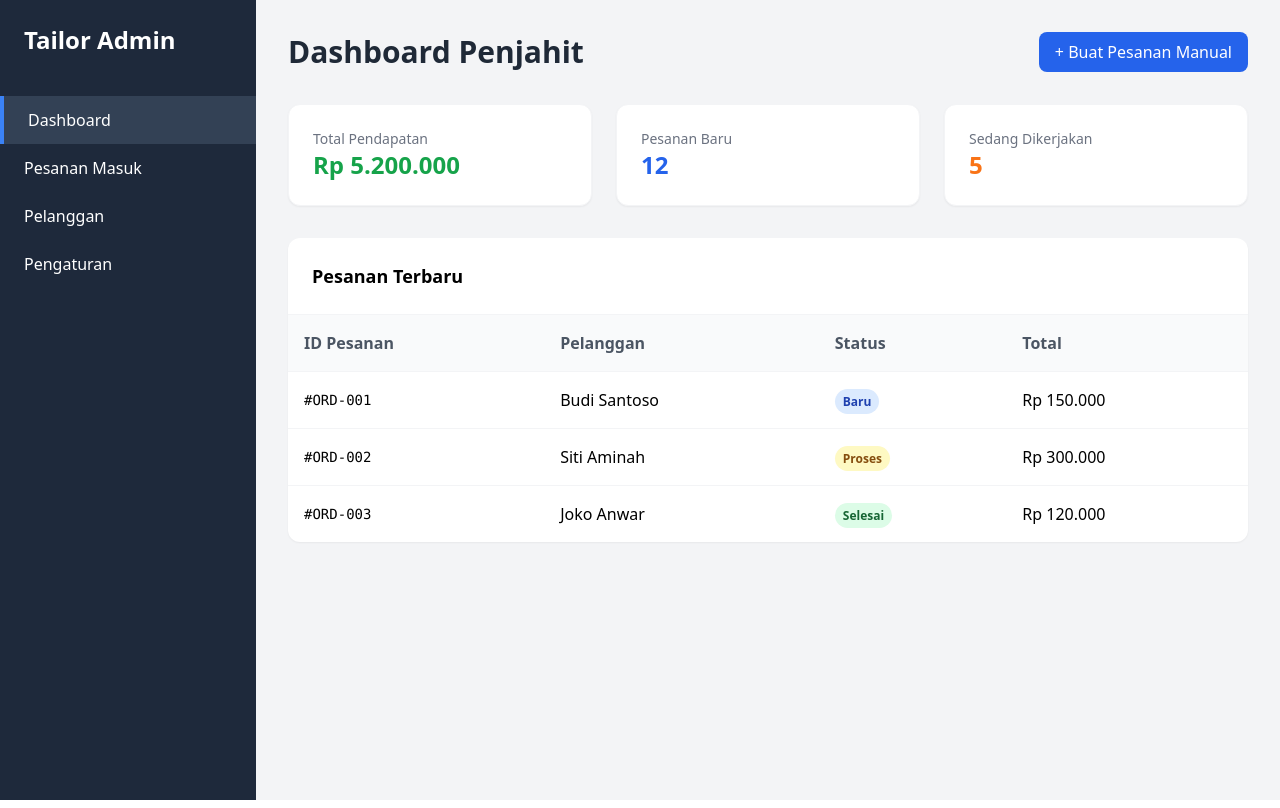
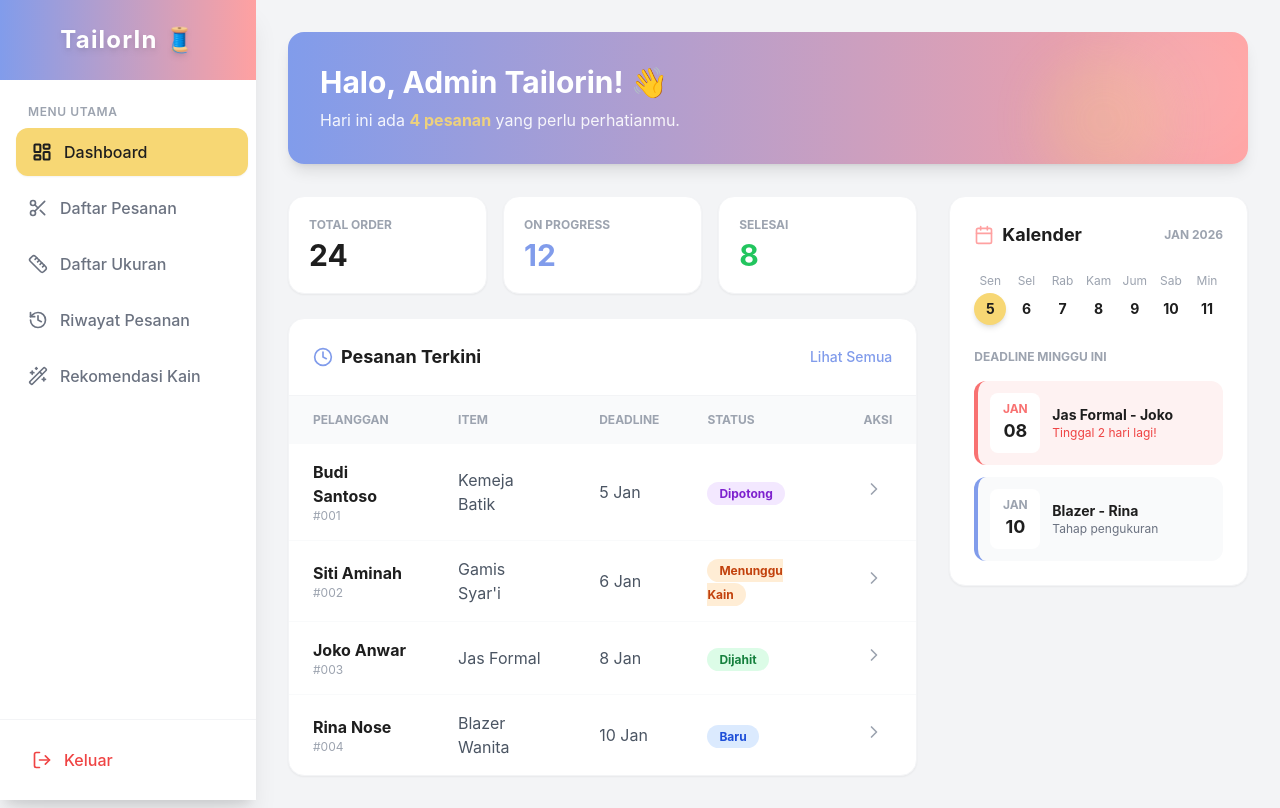
Before and after one commit to humam-ashaq/tailorin-frontend, a SvelteKit app: page /admin in a window 1280 px wide. Built offline with nearby package versions, Linux system fonts and the light colour scheme.

Commit message:
refactor: setup admin page & installing lucide-svelte for icon

```diff
--- a/package.json
+++ b/package.json
@@ -22,5 +22,8 @@
 		"tailwindcss": "^3.4.9",
 		"typescript": "^5.9.3",
 		"vite": "^7.1.10"
+	},
+	"dependencies": {
+		"lucide-svelte": "^0.562.0"
 	}
 }
--- a/src/routes/(customer)/+layout.svelte
+++ b/src/routes/(customer)/+layout.svelte
@@ -1,12 +1,6 @@
 <script lang="ts">
-	import favicon from '$lib/assets/favicon.svg';
-
 	let { children } = $props(); // Syntax baru Svelte 5 untuk mengambil konten halaman
 </script>
-
-<svelte:head>
-	<link rel="icon" href="{favicon}" />
-</svelte:head>
 
 <div class="min-h-screen flex flex-col font-sans text-gray-900 bg-gray-50">
 	<nav class="bg-white shadow-sm sticky top-0 z-50">
--- a/src/routes/+layout.svelte
+++ b/src/routes/+layout.svelte
@@ -1,6 +1,11 @@
 <script lang="ts">
+    import favicon from '$lib/assets/favicon.svg';
 	import '../app.css';
 	let { children } = $props();
 </script>
 
+<svelte:head>
+	<link rel="icon" href="{favicon}" />
+</svelte:head>
+
 {@render children()}
--- /dev/null
+++ b/src/routes/admin/+layout.svelte
@@ -0,0 +1,67 @@
+<script lang="ts">
+	import { page } from '$app/stores';
+	import {
+		LayoutDashboard,
+		Scissors,
+		Ruler,
+		History,
+		Wand2, // Ikon untuk AI/Magic
+		LogOut,
+		Menu
+	} from 'lucide-svelte';
+
+	let { children } = $props();
+
+	// Menu Navigasi Sesuai Proposal & Request
+	const menus = [
+		{ name: 'Dashboard', href: '/admin', icon: LayoutDashboard },
+		{ name: 'Daftar Pesanan', href: '/admin/orders', icon: Scissors }, // Manajemen Pesanan [cite: 68]
+		{ name: 'Daftar Ukuran', href: '/admin/measurements', icon: Ruler }, // Sentralisasi Data Pelanggan [cite: 154]
+		{ name: 'Riwayat Pesanan', href: '/admin/history', icon: History },
+		{ name: 'Rekomendasi Kain', href: '/admin/fabric-ai', icon: Wand2 } // Fitur Unggulan AI [cite: 58]
+	];
+</script>
+
+<div class="flex min-h-screen bg-t-gray text-t-dark font-sans">
+	<aside class="w-64 bg-white shadow-xl hidden md:flex flex-col fixed h-full z-10">
+		<div class="h-20 flex items-center justify-center bg-gradient-to-r from-t-blue to-t-pink">
+			<h1 class="text-white text-2xl font-bold tracking-wider drop-shadow-md">
+				TailorIn 🧵
+			</h1>
+		</div>
+
+		<nav class="flex-1 py-6 px-3 space-y-2">
+			<p class="px-4 text-xs font-semibold text-gray-400 uppercase tracking-wider mb-2">Menu Utama</p>
+
+			{#each menus as menu}
+				{@const isActive = $page.url.pathname === menu.href}
+				<a
+					href={menu.href}
+					class="flex items-center gap-3 px-4 py-3 rounded-xl transition-all duration-200 font-medium
+					{isActive
+						? 'bg-t-yellow text-t-dark shadow-sm translate-x-1'
+						: 'text-gray-500 hover:bg-gray-50 hover:text-t-blue'}"
+				>
+					<menu.icon size={20} strokeWidth={isActive ? 2.5 : 2} />
+					{menu.name}
+				</a>
+			{/each}
+		</nav>
+
+		<div class="p-4 border-t border-gray-100">
+			<button class="flex items-center gap-3 px-4 py-3 w-full text-left text-red-500 hover:bg-red-50 rounded-xl transition">
+				<LogOut size={20} />
+				<span class="font-medium">Keluar</span>
+			</button>
+		</div>
+	</aside>
+
+	<main class="flex-1 md:ml-64 p-8 overflow-y-auto">
+		<div class="md:hidden flex items-center justify-between mb-6 bg-white p-4 rounded-xl shadow-sm">
+			<span class="font-bold text-t-blue">TailorIn Admin</span>
+			<button class="p-2 bg-gray-100 rounded-lg"><Menu size={20}/></button>
+		</div>
+
+		{@render children()}
+	</main>
+</div>
--- a/src/routes/admin/+page.svelte
+++ b/src/routes/admin/+page.svelte
@@ -1,76 +1,155 @@
 <script lang="ts">
-	// Data dummy untuk contoh
-	let pesanan = [
-		{ id: '#ORD-001', nama: 'Budi Santoso', status: 'Baru', total: 'Rp 150.000' },
-		{ id: '#ORD-002', nama: 'Siti Aminah', status: 'Proses', total: 'Rp 300.000' },
-		{ id: '#ORD-003', nama: 'Joko Anwar', status: 'Selesai', total: 'Rp 120.000' }
+	import { Calendar, Clock, ChevronRight, MoreHorizontal } from 'lucide-svelte';
+
+	// Data Dummy (Nanti kita ganti pakai database)
+	let orders = [
+		{ id: '#001', client: 'Budi Santoso', item: 'Kemeja Batik', date: '5 Jan', status: 'Dipotong' },
+		{ id: '#002', client: 'Siti Aminah', item: 'Gamis Syar\'i', date: '6 Jan', status: 'Menunggu Kain' },
+		{ id: '#003', client: 'Joko Anwar', item: 'Jas Formal', date: '8 Jan', status: 'Dijahit' },
+		{ id: '#004', client: 'Rina Nose', item: 'Blazer Wanita', date: '10 Jan', status: 'Baru' },
 	];
+
+	// Helper warna status
+	const statusColor = (s: string) => {
+		if (s === 'Baru') return 'bg-blue-100 text-blue-700';
+		if (s === 'Menunggu Kain') return 'bg-orange-100 text-orange-700';
+		if (s === 'Dipotong') return 'bg-purple-100 text-purple-700';
+		return 'bg-green-100 text-green-700'; // Dijahit/Selesai
+	};
+
+    // Generate tanggal untuk Kalender Dummy (7 hari ke depan)
+    let today = new Date();
+    let dates = Array.from({length: 7}, (_, i) => {
+        let d = new Date();
+        d.setDate(today.getDate() + i);
+        return {
+            day: d.toLocaleDateString('id-ID', { weekday: 'short' }),
+            date: d.getDate(),
+            active: i === 0 // Hari ini aktif
+        };
+    });
 </script>
 
-<div class="flex min-h-screen bg-gray-100">
-	<aside class="w-64 bg-slate-800 text-white hidden md:block">
-		<div class="p-6">
-			<h2 class="text-2xl font-bold">Tailor Admin</h2>
+<div class="relative overflow-hidden rounded-2xl bg-gradient-to-r from-t-blue to-t-pink p-8 text-white shadow-lg mb-8">
+	<div class="relative z-10">
+		<h2 class="text-3xl font-bold mb-2">Halo, Admin Tailorin! 👋</h2>
+		<p class="opacity-90">Hari ini ada <span class="font-bold text-t-yellow">4 pesanan</span> yang perlu perhatianmu.</p>
 	</div>
-		<nav class="mt-4">
-			<a href="/admin" class="block py-3 px-6 bg-slate-700 border-l-4 border-blue-500">Dashboard</a>
-			<a href="/admin/orders" class="block py-3 px-6 hover:bg-slate-700 transition">Pesanan Masuk</a>
-			<a href="/admin/customers" class="block py-3 px-6 hover:bg-slate-700 transition">Pelanggan</a>
-			<a href="/admin/settings" class="block py-3 px-6 hover:bg-slate-700 transition">Pengaturan</a>
-		</nav>
-	</aside>
-
-	<main class="flex-1 p-8">
-		<div class="flex justify-between items-center mb-8">
-			<h1 class="text-3xl font-bold text-gray-800">Dashboard Penjahit</h1>
-			<button class="bg-blue-600 text-white px-4 py-2 rounded-lg hover:bg-blue-700">
-				+ Buat Pesanan Manual
-			</button>
+    <div class="absolute -right-10 -top-10 w-48 h-48 bg-white opacity-10 rounded-full blur-2xl"></div>
+    <div class="absolute right-20 bottom-[-20px] w-32 h-32 bg-t-yellow opacity-20 rounded-full blur-xl"></div>
 </div>
 
-		<div class="grid grid-cols-1 md:grid-cols-3 gap-6 mb-8">
-			<div class="bg-white p-6 rounded-xl shadow-sm border border-gray-100">
-				<p class="text-gray-500 text-sm">Total Pendapatan</p>
-				<p class="text-2xl font-bold text-green-600">Rp 5.200.000</p>
+<div class="grid grid-cols-1 lg:grid-cols-3 gap-8">
+
+	<div class="lg:col-span-2 space-y-6">
+        <div class="grid grid-cols-3 gap-4">
+            <div class="bg-white p-5 rounded-2xl shadow-sm border border-gray-100">
+                <p class="text-gray-400 text-xs font-bold uppercase">Total Order</p>
+                <p class="text-3xl font-bold text-t-dark mt-1">24</p>
             </div>
-			<div class="bg-white p-6 rounded-xl shadow-sm border border-gray-100">
-				<p class="text-gray-500 text-sm">Pesanan Baru</p>
-				<p class="text-2xl font-bold text-blue-600">12</p>
+            <div class="bg-white p-5 rounded-2xl shadow-sm border border-gray-100">
+                <p class="text-gray-400 text-xs font-bold uppercase">On Progress</p>
+                <p class="text-3xl font-bold text-t-blue mt-1">12</p>
             </div>
-			<div class="bg-white p-6 rounded-xl shadow-sm border border-gray-100">
-				<p class="text-gray-500 text-sm">Sedang Dikerjakan</p>
-				<p class="text-2xl font-bold text-orange-500">5</p>
+            <div class="bg-white p-5 rounded-2xl shadow-sm border border-gray-100">
+                <p class="text-gray-400 text-xs font-bold uppercase">Selesai</p>
+                <p class="text-3xl font-bold text-green-500 mt-1">8</p>
             </div>
         </div>
 
-		<div class="bg-white rounded-xl shadow-sm overflow-hidden">
-			<div class="p-6 border-b border-gray-100">
-				<h3 class="font-bold text-lg">Pesanan Terbaru</h3>
+		<div class="bg-white rounded-2xl shadow-sm border border-gray-100 overflow-hidden">
+			<div class="p-6 border-b border-gray-100 flex justify-between items-center">
+				<h3 class="font-bold text-lg text-t-dark flex items-center gap-2">
+                    <Clock size={20} class="text-t-blue"/>
+                    Pesanan Terkini
+                </h3>
+				<a href="/admin/orders" class="text-sm text-t-blue font-medium hover:underline">Lihat Semua</a>
 			</div>
+
+            <div class="overflow-x-auto">
                 <table class="w-full text-left">
-				<thead class="bg-gray-50 text-gray-600">
+                    <thead class="bg-gray-50 text-gray-400 text-xs uppercase font-semibold">
                         <tr>
-						<th class="p-4">ID Pesanan</th>
-						<th class="p-4">Pelanggan</th>
-						<th class="p-4">Status</th>
-						<th class="p-4">Total</th>
+                            <th class="px-6 py-4">Pelanggan</th>
+                            <th class="px-6 py-4">Item</th>
+                            <th class="px-6 py-4">Deadline</th>
+                            <th class="px-6 py-4">Status</th>
+                            <th class="px-6 py-4">Aksi</th>
                         </tr>
                     </thead>
-				<tbody>
-					{#each pesanan as item}
-						<tr class="border-t border-gray-100 hover:bg-gray-50">
-							<td class="p-4 font-mono text-sm">{item.id}</td>
-							<td class="p-4">{item.nama}</td>
-							<td class="p-4">
-								<span class="{item.status === 'Baru' ? 'bg-blue-100 text-blue-800' : item.status === 'Selesai' ? 'bg-green-100 text-green-800' : 'bg-yellow-100 text-yellow-800'} px-2 py-1 rounded-full text-xs font-bold">
-									{item.status}
+                    <tbody class="divide-y divide-gray-50">
+                        {#each orders as order}
+                        <tr class="hover:bg-gray-50 transition-colors">
+                            <td class="px-6 py-4">
+                                <div class="font-bold text-t-dark">{order.client}</div>
+                                <div class="text-xs text-gray-400">{order.id}</div>
+                            </td>
+                            <td class="px-6 py-4 text-gray-600">{order.item}</td>
+                            <td class="px-6 py-4 text-gray-600">{order.date}</td>
+                            <td class="px-6 py-4">
+                                <span class="px-3 py-1 rounded-full text-xs font-bold {statusColor(order.status)}">
+                                    {order.status}
                                 </span>
                             </td>
-							<td class="p-4">{item.total}</td>
+                            <td class="px-6 py-4">
+                                <button class="text-gray-400 hover:text-t-blue transition">
+                                    <ChevronRight size={20}/>
+                                </button>
+                            </td>
                         </tr>
                         {/each}
                     </tbody>
                 </table>
             </div>
-	</main>
 		</div>
+	</div>
+
+	<div class="space-y-6">
+        <div class="bg-white rounded-2xl shadow-sm border border-gray-100 p-6">
+            <div class="flex justify-between items-center mb-6">
+                <h3 class="font-bold text-lg text-t-dark flex items-center gap-2">
+                    <Calendar size={20} class="text-t-pink"/>
+                    Kalender
+                </h3>
+                <span class="text-xs font-bold text-gray-400">JAN 2026</span>
+            </div>
+
+            <div class="flex justify-between items-center mb-6">
+                {#each dates as d}
+                    <div class="flex flex-col items-center gap-1 cursor-pointer group">
+                        <span class="text-xs text-gray-400 group-hover:text-t-blue">{d.day}</span>
+                        <div class="w-8 h-8 flex items-center justify-center rounded-full text-sm font-bold transition-all
+                            {d.active ? 'bg-t-yellow text-t-dark shadow-md' : 'text-t-dark group-hover:bg-blue-50'}">
+                            {d.date}
+                        </div>
+                    </div>
+                {/each}
+            </div>
+
+            <h4 class="text-xs font-bold text-gray-400 uppercase mb-4">Deadline Minggu Ini</h4>
+            <div class="space-y-3">
+                <div class="flex items-center gap-3 p-3 bg-red-50 rounded-xl border-l-4 border-red-400">
+                    <div class="bg-white p-2 rounded-lg text-center min-w-[50px]">
+                        <span class="block text-xs font-bold text-red-400">JAN</span>
+                        <span class="block text-lg font-bold text-t-dark">08</span>
+                    </div>
+                    <div>
+                        <p class="font-bold text-t-dark text-sm">Jas Formal - Joko</p>
+                        <p class="text-xs text-red-500">Tinggal 2 hari lagi!</p>
+                    </div>
+                </div>
+
+                <div class="flex items-center gap-3 p-3 bg-gray-50 rounded-xl border-l-4 border-t-blue">
+                    <div class="bg-white p-2 rounded-lg text-center min-w-[50px]">
+                        <span class="block text-xs font-bold text-gray-400">JAN</span>
+                        <span class="block text-lg font-bold text-t-dark">10</span>
+                    </div>
+                    <div>
+                        <p class="font-bold text-t-dark text-sm">Blazer - Rina</p>
+                        <p class="text-xs text-gray-500">Tahap pengukuran</p>
+                    </div>
+                </div>
+            </div>
+		</div>
+	</div>
+</div>
--- a/tailwind.config.ts
+++ b/tailwind.config.ts
@@ -4,7 +4,20 @@ export default {
   content: ["./src/**/*.{html,js,svelte,ts}"],
 
   theme: {
-    extend: {}
+    extend: {
+      colors: {
+        // Palet Tailorin
+        't-blue': '#819CEB',   // Biru Utama
+        't-pink': '#FFA1A1',   // Pink Utama (untuk gradasi)
+        't-yellow': '#F7D774', // Aksen (Aktif/Tombol)
+        't-dark': '#1E1E1E',   // Teks Gelap
+        't-gray': '#F3F4F6',   // Background
+      },
+      fontFamily: {
+        // Opsional: Jika mau font lebih modern, bisa tambah di sini nanti
+        sans: ['Inter', 'sans-serif'],
+      }
+    }
   },
 
   plugins: [require("@tailwindcss/typography")]
```
Also changed, not shown: 1 other file (tests, documents, lock files or other folders). Lines whose indentation alone changed are shown as unchanged.
